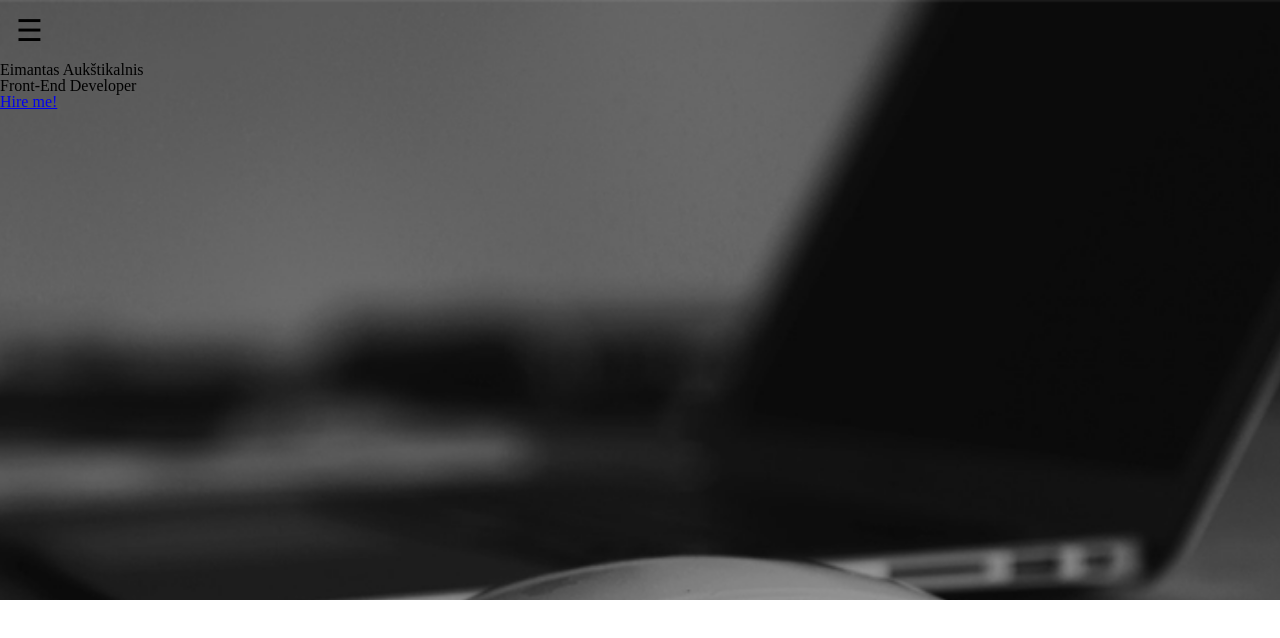
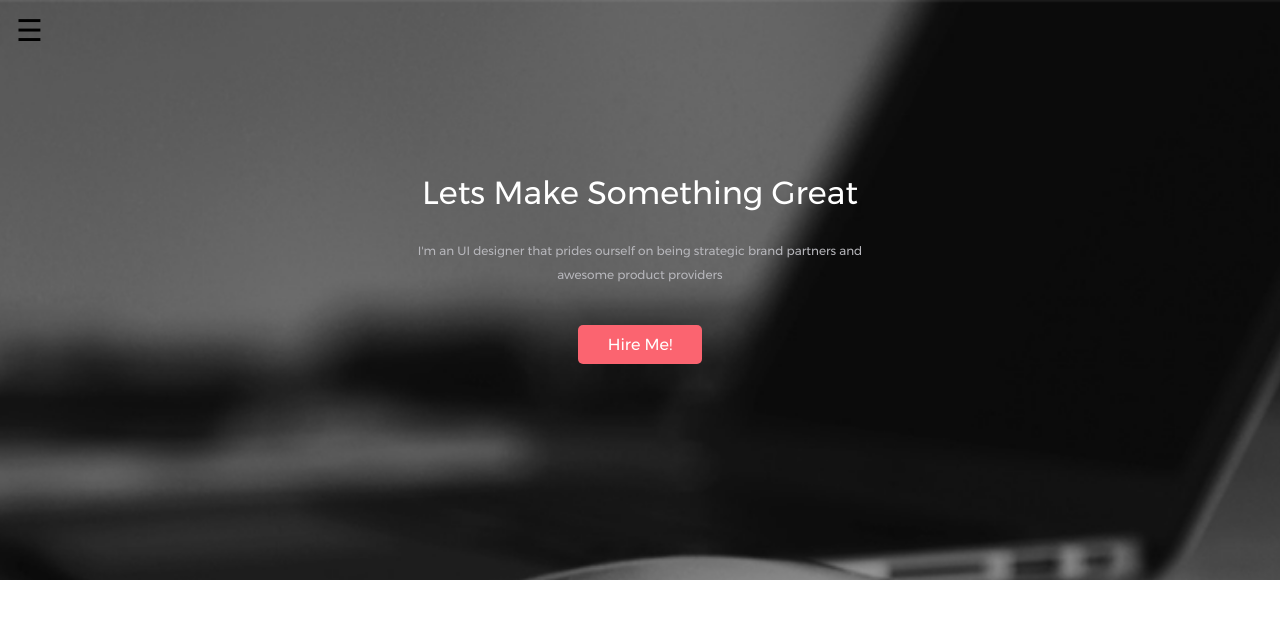
Before and after one commit to EimantasAu/bootcamp, a plain HTML site: page index.html in a window 1280 px wide. Drawn offline with Linux system fonts and the light colour scheme; files whose address does not match are found by name.

Commit message:
beveik baigtas headeris

```diff
--- a/LESS/custom.less
+++ b/LESS/custom.less
@@ -1,14 +1,13 @@
 /* Custom CSS */
 /* Variables */
 
-
+@font-1: montserrat;
 
 
 /* Header section */
 
 .header {
-
-	height: 600px;
+	height: 580px;
 	background-repeat: no-repeat;
 	background-size: cover;
 	background-position: center;
@@ -19,6 +18,41 @@
 
 
 		.header-body {
+				text-align: center;
+				margin: auto;
+				margin-top: 115px;
+
+
+			h2 {
+				font-family: @font-1;
+				font-size: 2em;
+				font-weight: 400;
+				color: #fff;
+				padding-bottom: 30px;
+
+			}
+
+			p {
+				font-family: @font-1;
+				font-size: 12px;
+				color: #b8b8bd;
+				max-width: 490px;
+				width: 100%;
+				margin: 0 auto;
+				line-height: 200%;
+				padding-bottom: 50px;
+			}
+
+			a {
+				font-family: @font-1;
+				color: #fff;
+				text-decoration: none;
+				padding: 10px 30px;
+				background-color: #fb6470;
+				border-radius: 5px;
+
+
+			}
 
 
 		}
@@ -64,7 +98,7 @@
 }
 
 #main {
-    transition: margin-left .5s;
+    transition: margin-left .3s;
     padding: 16px;
 }
 
@@ -81,7 +115,6 @@
   .user-info {
     position: absolute;
     left: 30px;
-    bottom: 15px;
   }
 
   img {
--- a/index.html
+++ b/index.html
@@ -18,18 +18,13 @@
     <a href="javascript:void(0)" class="closebtn" onclick="closeNav()">&times;</a>
       <div class="user">
           <img src="Images/Profile.jpg">
-          <div class="user-info">
-
-              <h4>Al Rayhan</h4>
-              <p>UI/UX Expert</p>
-           </div>
+       <div class="user-info">
+		  <h3>Al Rayhan</h3>
+          <p>UI/UX Expert</p>
+        </div>
       </div>
 
-
-
-
-
-      <ul>
+      <ul class="Main-navigation">
         <li><a href="#">Home</a></li>
         <li><a href="#">About Me</a></li>
         <li><a href="#">Education</a></li>
@@ -58,9 +53,10 @@
 
 		   		<div class="header-body">
 
-		   				<h3>Eimantas Aukštikalnis</h3>
-		   				<p>Front-End Developer</p>
-		   				<a href="index.html">Hire me!</a>
+		   				<h2>Lets Make Something Great</h2>
+
+		   				<p>I'm an UI designer that prides ourself on being strategic brand partners and awesome product providers</p>
+		   				<a href="index.html">Hire Me!</a>
 
 				</div>
 
@@ -70,8 +66,6 @@
 
       </main>
 
-
-
 <script type="text/javascript" src="scripts/Main.js"></script>
 </body>
 
--- a/scripts/Main.js
+++ b/scripts/Main.js
@@ -2,6 +2,7 @@ function openNav() {
     document.getElementById("mySidenav").style.width = "275px";
     document.getElementById("container").style.marginLeft = "275px";
     document.getElementById("header").style.backgroundPosition = "275px center";
+    document.getElementById("main").style.width = "0";
 }
 
 function closeNav() {
```
Also changed, not shown: CSS/custom.css, scripts/Main.min.js.
